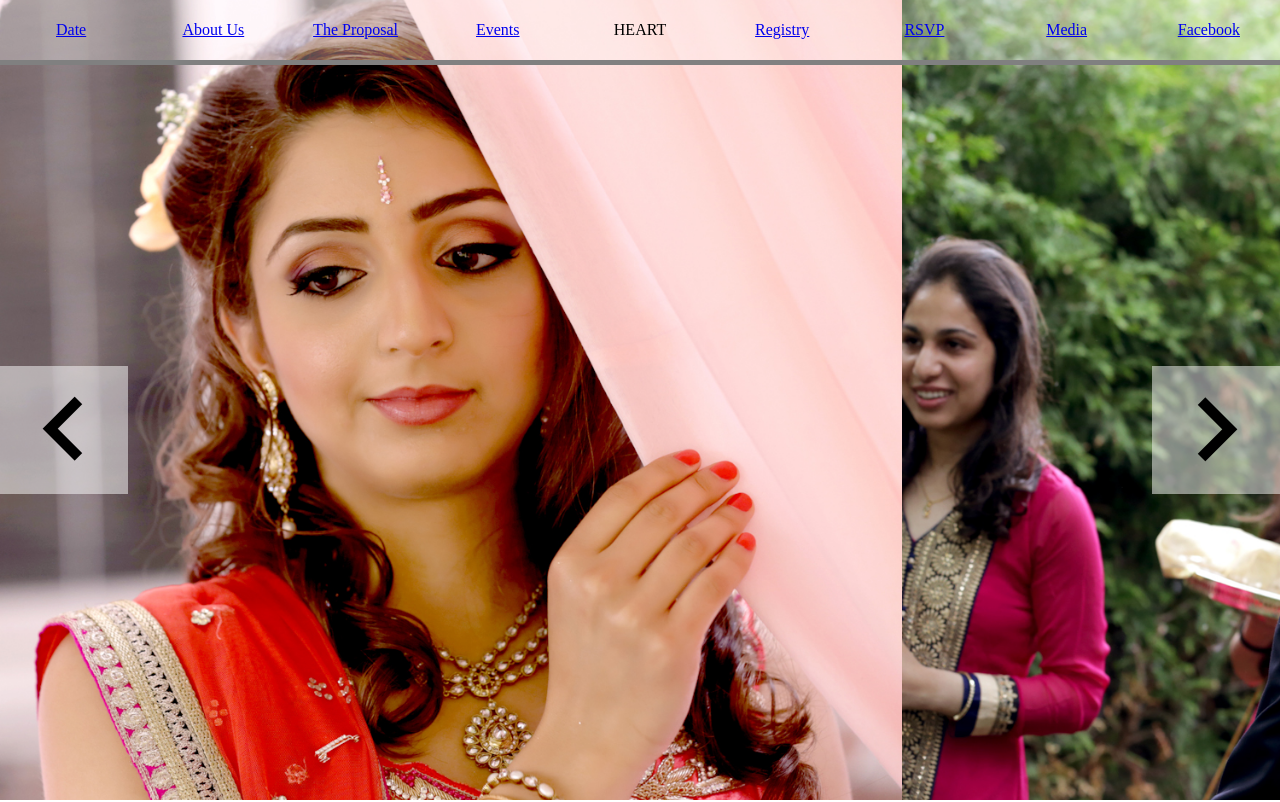
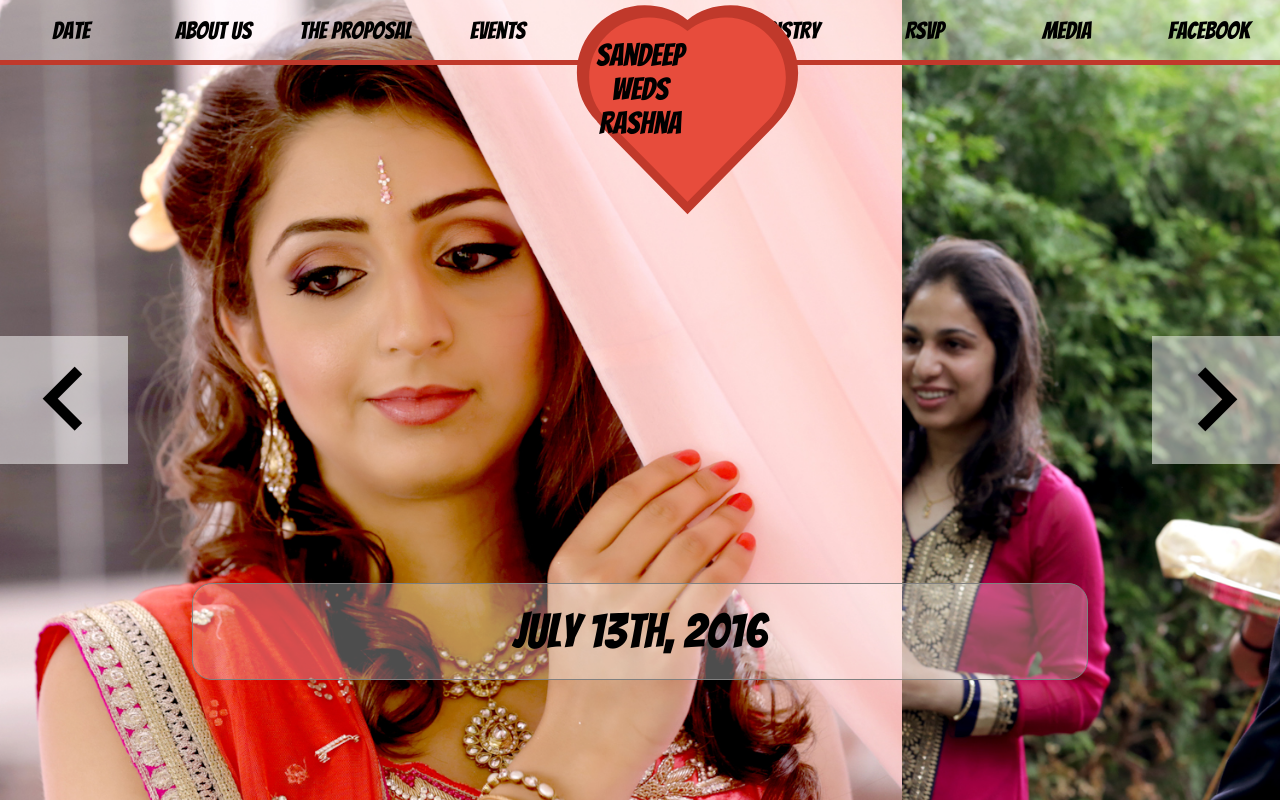
Before and after one commit to swali/swali.github.io, a plain HTML site: page index.html in a window 1280 px wide. Shown: the top 802 px of the page. Drawn offline with Linux system fonts and the light colour scheme.

Commit message:
added date overlay as well as heart

```diff
--- a/index.html
+++ b/index.html
@@ -7,14 +7,18 @@
 		<title>Sandeep Weds Rashna</title>
 		<link rel="stylesheet" type="text/css" href="style/style.css"/>
 		<script src="js/script.js" type="text/javascript"></script>
+		<link href='https://fonts.googleapis.com/css?family=Bangers' rel='stylesheet' type='text/css'>
 	</head>
 	<body>
-		<div id= "nav">
+		<div id="nav">
 			<div><a href="#sliderContainer">Date</a></div>
 			<div><a href="#aboutus">About Us</a></div>
 			<div><a href="#proposal">The Proposal</a></div>
 			<div><a href="#events">Events</a></div>
-			<div><a>HEART</a></div>
+			<div id="heartContainer">
+				<div id="heart"></div>
+				<div id="heartText">Sandeep<br>Weds<br>Rashna</div>
+			</div>
 			<div><a href="#registry">Registry</a></div>
 			<div><a href="#rsvp">RSVP</a></div>
 			<div><a href="#media">Media</a></div>
@@ -24,11 +28,12 @@
 			<div id="sliderImagesContainer" style="left: 0;"></div>
 			<div id="leftHolder"><img src="images/slider/arrowLeft.png" class="verticalAlignCenter" id="leftArrow" alt=""></div>
 			<div id="rightHolder"><img src="images/slider/arrowRight.png" class="verticalAlignCenter" id="rightArrow" alt=""></div>
+			<div id="countdown">July 13th, 2016</div>
 		</section>
-		<section id="story">
+		<!-- <section id="story">
 			<h3>About Us</h3>
-		</section>
-		<section id="proposal">
+		</section> -->
+		<!-- <section id="proposal">
 			<h3>The Proposal</h3>
 			<p>Rashna was going to visit me 2 weeks before our engagement function with family and friends (about a hundred of them) in Toronto, and I hadn't proposed yet! I was planning on taking her to Big Sur and popping the question there. I, however, fell sick a few days prior and she cancelled her trip as I had not the energy to make the trip worthwhile.
 			</p>
@@ -36,7 +41,7 @@
 			</p>
 			<p>The setup: I found a really pretty Japanese park in Mississauga, close to where our families live, and got her mom to bring her there on the pretense of meeting a photographer. Her mom brought her there and then made a silent, swift exit. Rashna, tasked with finding the photographer, walked through the park, where I mysteriously appeared. She was shocked to see me, as I was messaging her in chat claiming to be in Sunnyvale just a few minutes prior, but also happy at the same time. As I walked her to the spot I had picked out by the little lake, under a tree, I tried to explain what was happening to her. Rashna was still in a daze when I dropped to one knee and asked her to marry me. After she said yes, we feasted on some cake on a little table nearby I had prepared.
 			</p>
-		</section>
+		</section> -->
 		<!-- <section id="events">
 			<p>The Events</p>
 		</section>
--- a/style/style.css
+++ b/style/style.css
@@ -1,6 +1,7 @@
 body {
 	height: 100%;
  	margin: 0;
+	overflow-x: hidden;
 }
 SECTION {
 	height: 500px;
@@ -11,16 +12,50 @@ SECTION {
 	table-layout: fixed;
 	height: 60px;
 	background-color: rgba(255, 255, 255, 0.3);
-	border-bottom: 5px solid gray;
+	border-bottom: 5px solid rgb(192, 57, 43);
 	position: fixed;
 	top: 0;
 	width: 100%;
 	z-index: 1;
+	font-family: 'Bangers', cursive;
+	font-size: 1.5em;
 }
 #nav > DIV {
 	display: table-cell;
 	vertical-align: middle;
 	text-align: center;
+}
+#nav a {
+	color: black;
+	text-decoration: none;
+}
+#nav a:hover {
+	text-decoration: underline;
+}
+#heartContainer {
+	position: relative;
+	vertical-align: top !important;
+}
+#heart {
+	background-image: url("../images/heart.svg");
+    position: absolute;
+    height: 400px;
+    width: 295px;
+    background-size: contain;
+    background-repeat: no-repeat;
+    background-position: center top;
+    top: -44px;
+    left: -20%;
+}
+#heartText {
+    position: absolute;
+    color: black;
+    height: 200px;
+    width: 100%;
+    top: 38px;
+    vertical-align: middle;
+    text-align: center;
+    font-size: 1.3em;
 }
 .verticalAlignCenter {
 	position: relative;
@@ -35,6 +70,23 @@ SECTION {
 	width: 100vw;
 	overflow: hidden;
 	position: relative;
+	padding-top: 0;
+}
+#countdown {
+    position: absolute;
+    bottom: 15%;
+    height: 95px;
+    left: 15%;
+    right: 15%;
+    background-color: rgba(255,255,255,0.3);
+    border: 1px solid gray;
+    border-radius: 20px;
+    text-align: center;
+    vertical-align: middle;
+    color: black;
+    line-height: 95px;
+    font-size: 3em;
+    font-family: 'Bangers', cursive;
 }
 #sliderImagesContainer {
 	top: 0;
```
Also changed, not shown: images/heart.svg (added).
